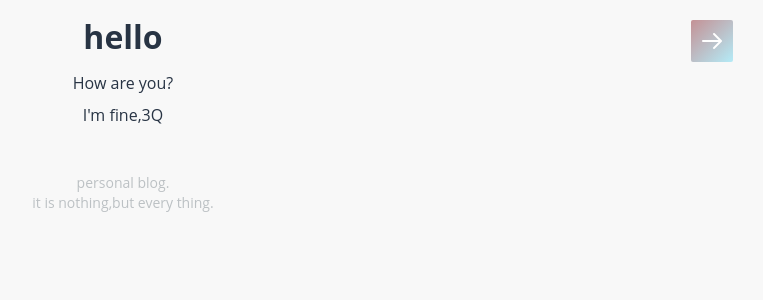
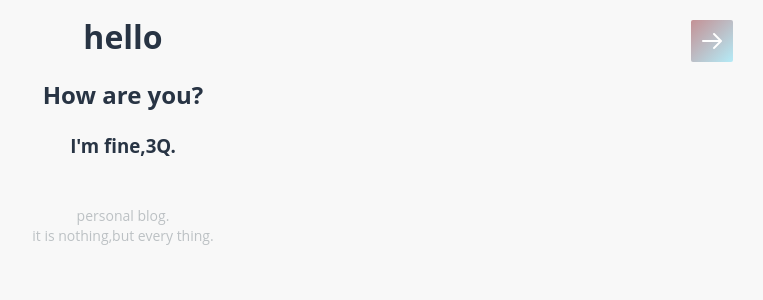
Before and after one commit to linbinhan/linbinhan.github.io, a Jekyll site: the page built from index.html, in a window 1280 px wide. Shown: the top 300 px of the page, without its empty margins (517-1280 px from the left). Built offline with Jekyll 4.4.1, drawn with Linux system fonts in a browser that asks for light colours.

```diff
--- a/index.html
+++ b/index.html
@@ -4,6 +4,6 @@ layout: default
 <div id="home" class="container">
   <h1>hello</h1>
 
-  <p>How are you?</p>
-  <p>I'm fine,3Q</p>
+  <h2>How are you?</h2>
+  <h3>I'm fine,3Q.</h3>
 </div>
```
